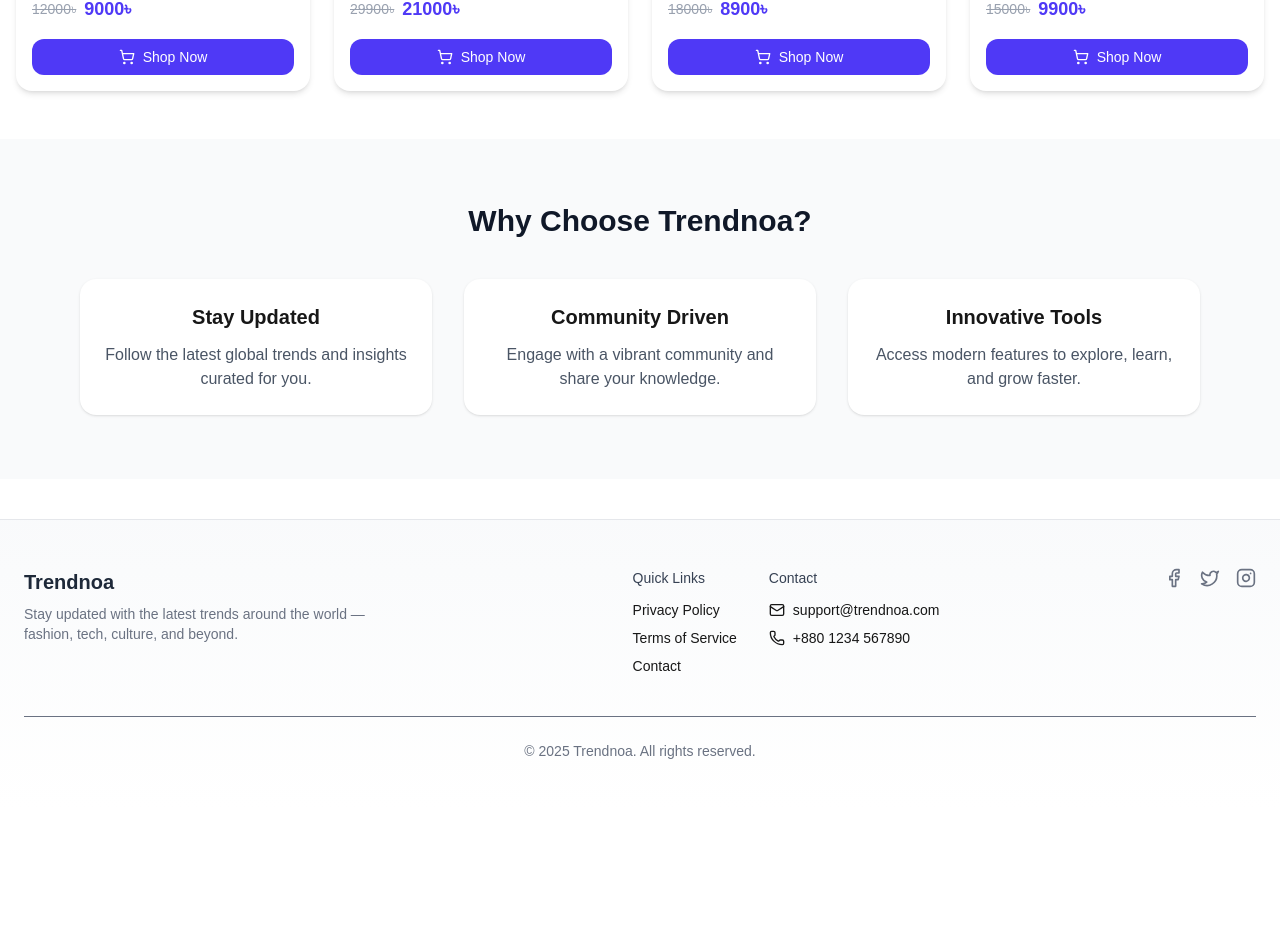
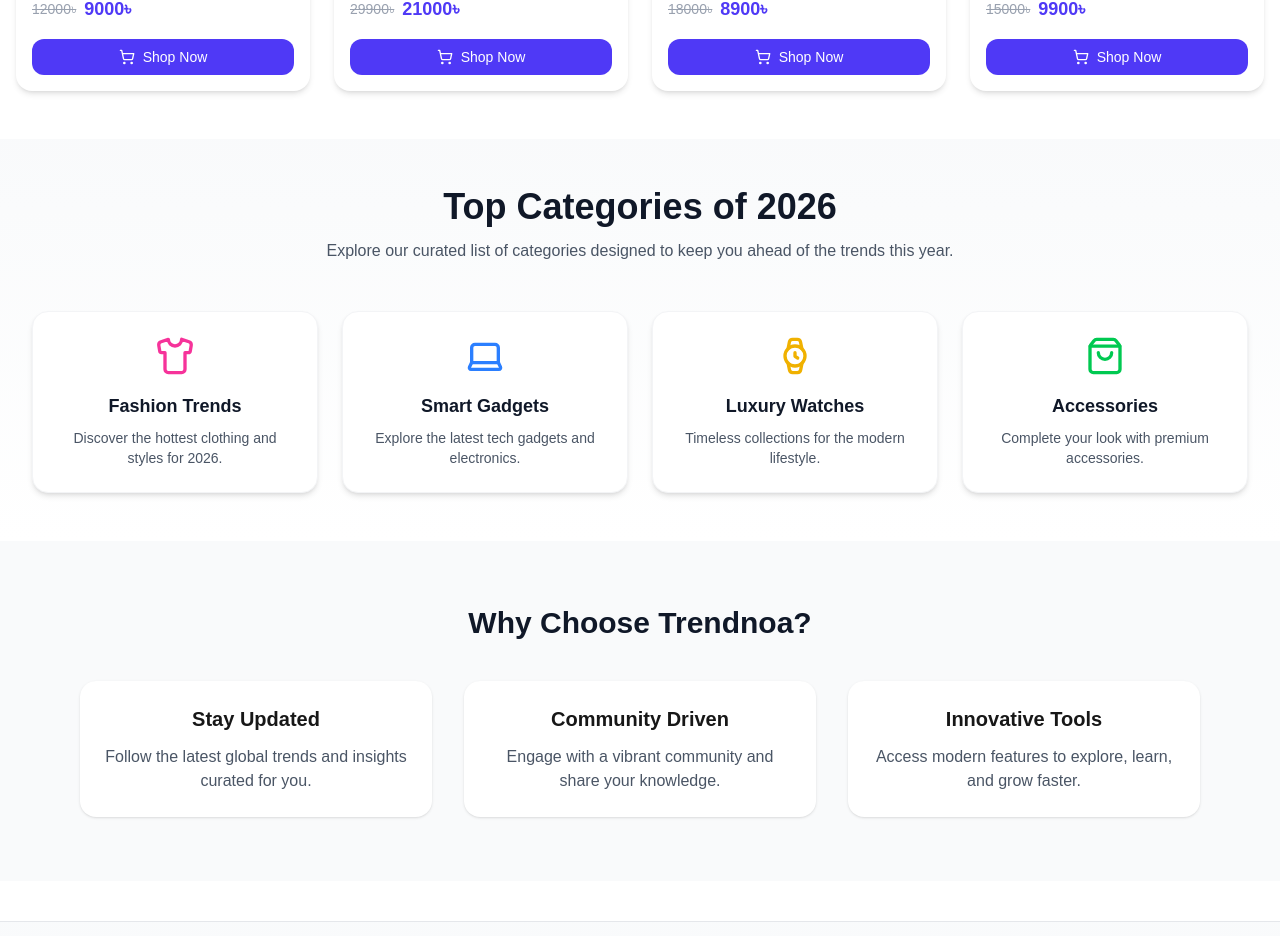
Before and after one commit to ismail-dev-code/Trendnoa, a Next.js app: page / in a window 1280 px wide. Shown: the part 1096-2032 px from the top of the page. Before the commit the page ends 1905 px from the top, so only its background shows below. Built offline with nearby package versions, Linux system fonts and the light colour scheme; no server answers.

Commit message:
chore: Top Categories of 2026 section added to the landing page

```diff
--- /dev/null
+++ b/src/app/components/TopCategories.tsx
@@ -0,0 +1,75 @@
+"use client";
+
+import React from "react";
+import { ShoppingBag, Watch, Laptop, Shirt } from "lucide-react";
+
+type Category = {
+  id: number;
+  title: string;
+  description: string;
+  icon: React.ReactNode;
+};
+
+const categories: Category[] = [
+  {
+    id: 1,
+    title: "Fashion Trends",
+    description: "Discover the hottest clothing and styles for 2026.",
+    icon: <Shirt className="w-10 h-10 text-pink-500" />,
+  },
+  {
+    id: 2,
+    title: "Smart Gadgets",
+    description: "Explore the latest tech gadgets and electronics.",
+    icon: <Laptop className="w-10 h-10 text-blue-500" />,
+  },
+  {
+    id: 3,
+    title: "Luxury Watches",
+    description: "Timeless collections for the modern lifestyle.",
+    icon: <Watch className="w-10 h-10 text-yellow-500" />,
+  },
+  {
+    id: 4,
+    title: "Accessories",
+    description: "Complete your look with premium accessories.",
+    icon: <ShoppingBag className="w-10 h-10 text-green-500" />,
+  },
+];
+
+export default function TopCategories() {
+  return (
+    <section className="py-12 bg-gradient-to-b from-gray-50 to-white dark:from-gray-900 dark:to-gray-950">
+      <div className="max-w-7xl mx-auto px-6 lg:px-8">
+        {/* Heading */}
+        <div className="text-center mb-12">
+          <h2 className="text-3xl md:text-4xl font-bold text-gray-900 dark:text-white">
+            Top Categories of 2026
+          </h2>
+          <p className="mt-3 text-gray-600 dark:text-gray-400 max-w-2xl mx-auto">
+            Explore our curated list of categories designed to keep you ahead of
+            the trends this year.
+          </p>
+        </div>
+
+        {/* Category Grid */}
+        <div className="grid grid-cols-1 sm:grid-cols-2 lg:grid-cols-4 gap-6">
+          {categories.map((cat) => (
+            <div
+              key={cat.id}
+              className="bg-white dark:bg-gray-800 rounded-2xl shadow-md hover:shadow-lg transition duration-300 p-6 text-center border border-gray-100 dark:border-gray-700"
+            >
+              <div className="flex justify-center mb-4">{cat.icon}</div>
+              <h3 className="text-lg font-semibold text-gray-900 dark:text-white mb-2">
+                {cat.title}
+              </h3>
+              <p className="text-sm text-gray-600 dark:text-gray-400">
+                {cat.description}
+              </p>
+            </div>
+          ))}
+        </div>
+      </div>
+    </section>
+  );
+}
--- a/src/app/page.tsx
+++ b/src/app/page.tsx
@@ -5,6 +5,7 @@ import FeaturedTrend from "./components/FeaturedTrend";
 import ClientLayout from "./components/ClientLayout";
 import NavBar from "./components/NavBar";
 import NewYearOffers from "./components/NewYearOffers";
+import TopCategories from "./components/TopCategories";
 
 export default function Home() {
   return (
@@ -14,6 +15,7 @@ export default function Home() {
 
         <FeaturedTrend />
         <NewYearOffers/>
+        <TopCategories/>
         <WhyTrendnoa />
 
         <Footer />
```
